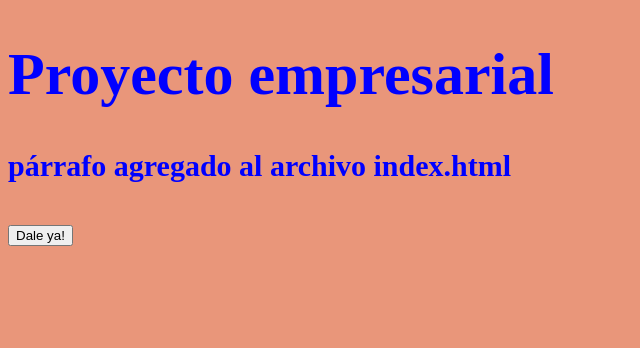
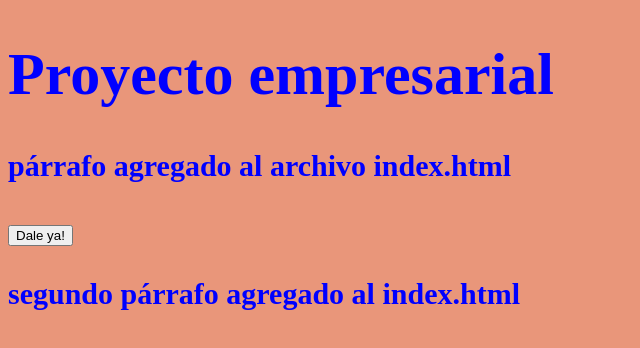
Before and after one commit to crcr2020/cursoGit, a plain HTML site: page index.html in a window 1280 px wide. Shown: the whole page, without its empty margins (0-640 px from the left). Drawn offline with Linux system fonts and the light colour scheme.

Commit message:
se agrego segundo párrafo en el index.html de la rama main

```diff
--- a/index.html
+++ b/index.html
@@ -14,5 +14,7 @@
     <p>párrafo agregado al archivo index.html</p>
 
     <input type="button" onClick="saludo()" value="Dale ya!">
+
+    <p>segundo párrafo agregado al index.html</p>
 </body>
 </html>
```
